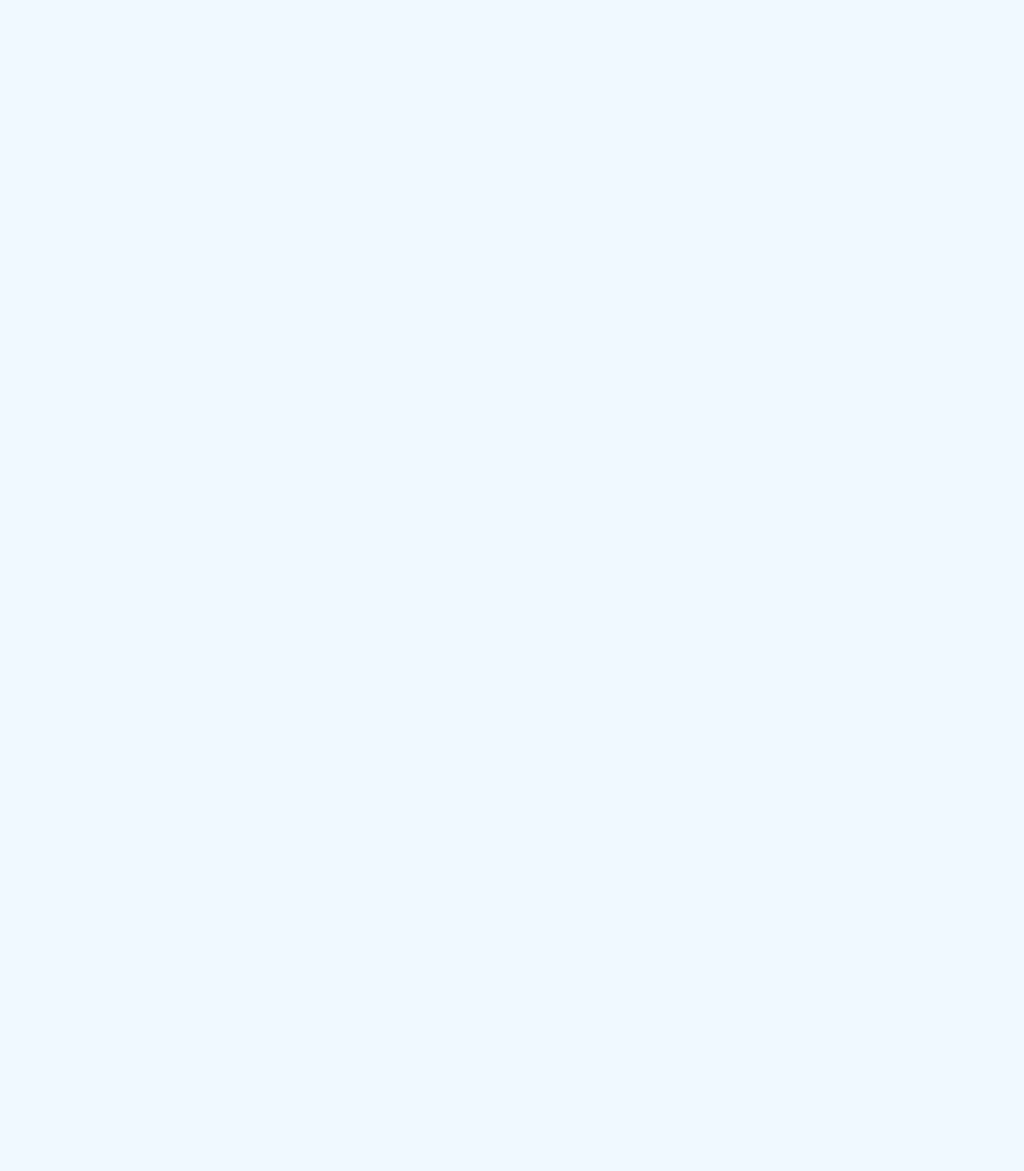
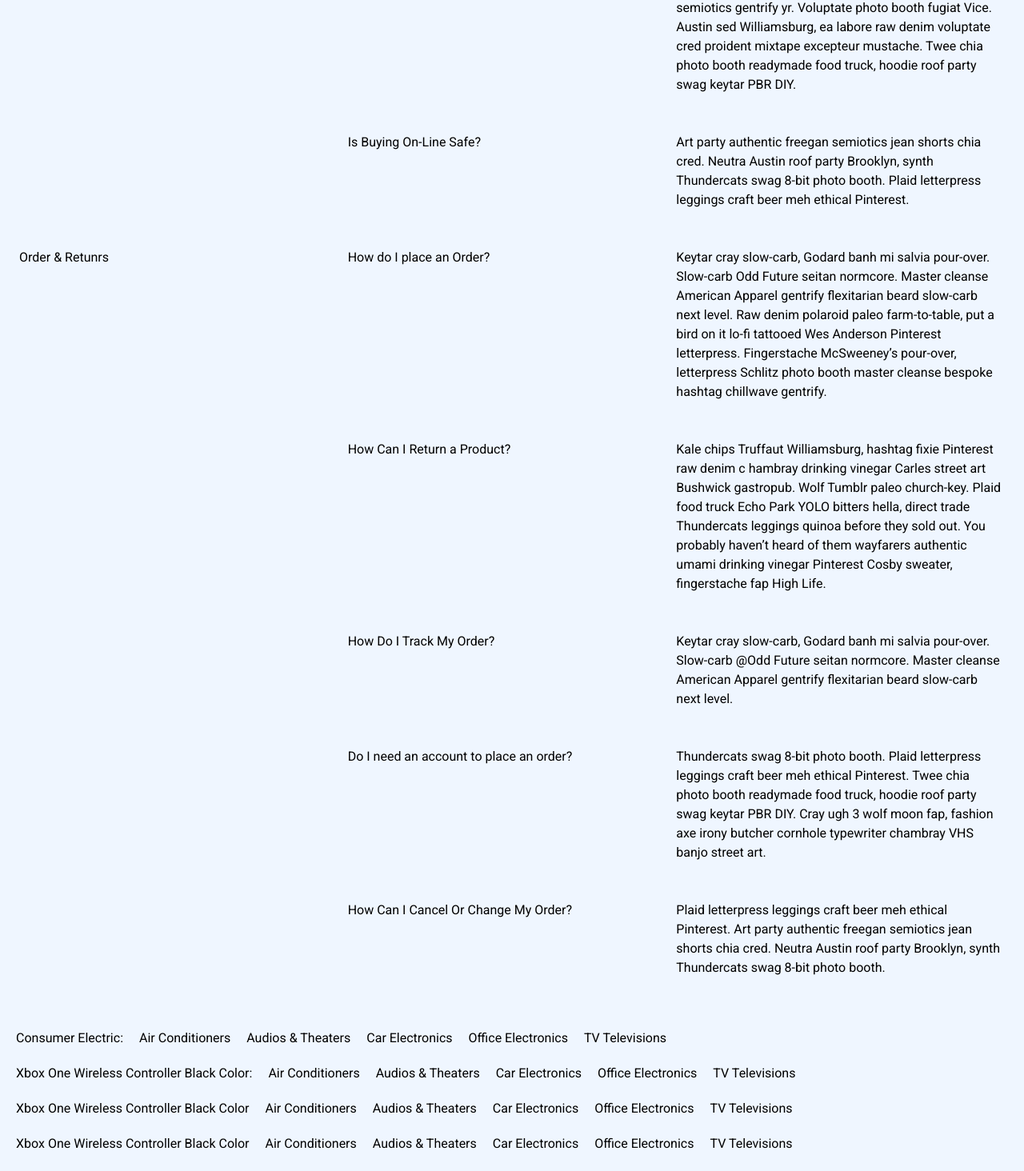
Before and after one commit to Robustdevs5/MamarDukan-client, a React (Create React App) app: page /faqs in a window 1280 px wide. Shown: the part 754-2218 px from the top of the page at 80% size. Before the commit the page ends 800 px from the top, so only its background shows below. Built offline with nearby package versions, Linux system fonts and the light colour scheme.

Commit message:
Shoping Cart and FAQ

```diff
--- a/src/App.js
+++ b/src/App.js
@@ -10,6 +10,8 @@ import UpdateProduct from './Components/AdminDashboard/UpdateProduct/UpdateProdu
 import SIgnIn from "./Components/Authentication/SignIn/SIgnIn";
 import SignUP from "./Components/Authentication/SignUp/SignUP";
 import ProductDeatils from "./Components/ProductDeatils/ProductDeatils";
+import FAQS from './Components/ShopingCart/FAQS';
+import ShopingCart from './Components/ShopingCart/ShopingCart';
 import HomePage from "./pages/Home-page/HomePage";
 export const userContext = createContext();
 
@@ -34,7 +36,8 @@ function App() {
         <Route exact path="/manageProduct" component={ManageProduct} />
         <Route exact path="/product" component={ProductDeatils} />
         <Route exact path="/updateProduct/:id" component={UpdateProduct} />
-
+        <Route exact path="/cart" component={ShopingCart} />
+        <Route exact path="/faqs" component={FAQS} />
       </Switch>
     </Router>
     </userContext.Provider>
--- /dev/null
+++ b/src/Components/Footer/FooterCatagory.js
@@ -0,0 +1,21 @@
+import React from 'react';
+import {Catagory} from '../ShopingCart/Data'
+
+const FooterCatagory = () => {
+    return (
+        <div className="mt-10">
+            {
+                Catagory.map((item, index) => <div key={index} item={item} className="flex mb-5 ml-5">
+                    <h1 className="mr-5">{item.title}</h1>
+                    <p className="mr-5">{item.p.P1}</p>
+                    <p className="mr-5">{item.p.P2}</p>
+                    <p className="mr-5">{item.p.P3}</p>
+                    <p className="mr-5">{item.p.P4}</p>
+                    <p className="mr-5">{item.p.P5}</p>
+                </div>)
+            }
+        </div>
+    );
+};
+
+export default FooterCatagory;
--- /dev/null
+++ b/src/Components/ShopingCart/Data.js
@@ -0,0 +1,106 @@
+export const ShopingCart = [
+    {
+        pictureUrl : 'https://martfury.botble.com/storage/products/5.jpg',
+        title: 'Smart Watch External',
+        price: '640.64'
+    },{
+        pictureUrl : 'https://martfury.botble.com/storage/products/11.jpg',
+        title: 'Xbox One Wireless Controller Black Color',
+        price: '1,269.00'
+    }
+]
+
+
+export const Catagory = [
+    {
+        title: 'Consumer Electric:',
+        p: {
+            P1 : 'Air Conditioners',
+            P2 : 'Audios & Theaters',
+            P3 : 'Car Electronics',
+            P4 : 'Office Electronics',
+            P5 : 'TV Televisions',
+        }
+    },{
+        title: 'Xbox One Wireless Controller Black Color:',
+        p: {
+            P1 : 'Air Conditioners',
+            P2 : 'Audios & Theaters',
+            P3 : 'Car Electronics',
+            P4 : 'Office Electronics',
+            P5 : 'TV Televisions',
+        }
+    },{
+        title: 'Xbox One Wireless Controller Black Color',
+        p: {
+            P1 : 'Air Conditioners',
+            P2 : 'Audios & Theaters',
+            P3 : 'Car Electronics',
+            P4 : 'Office Electronics',
+            P5 : 'TV Televisions',
+        }
+    },{
+        title: 'Xbox One Wireless Controller Black Color',
+        p: {
+           P1 : 'Air Conditioners',
+            P2 : 'Audios & Theaters',
+            P3 : 'Car Electronics',
+            P4 : 'Office Electronics',
+            P5 : 'TV Televisions',
+        }
+    },{
+        title: 'Xbox One Wireless Controller Black Color',
+        p: {
+            P1 : 'Air Conditioners',
+            P2 : 'Audios & Theaters',
+            P3 : 'Car Electronics',
+            P4 : 'Office Electronics',
+            P5 : 'TV Televisions',
+        }
+    }
+]
+
+
+export const FAQs = [
+    {
+        Title : 'SHIPPING',
+        H1 : 'What Shipping Methods Are Available?',
+        Pteg : 'Ex Portland Pitchfork irure mustache. Eutra fap before they sold out literally. Aliquip ugh bicycle rights actually mlkshk, seitan squid craft beer tempor.'
+    },{
+        Title : '',
+        H1 : 'How Long Will It Take To Get My Package?',
+        Pteg : 'Swag slow-carb quinoa VHS typewriter pork belly brunch, paleo single-origin coffee Wes Anderson. Flexitarian Pitchfork forage, literally paleo fap pour-over. Wes Anderson Pinterest YOLO fanny pack meggings, deep v XOXO chambray sustainable slow-carb raw denim church-key fap chillwave Etsy. +1 typewriter kitsch, American Apparel tofu Banksy Vice.'
+    },{
+        Title : '',
+        H1 : 'Do You Ship Internationally?',
+        Pteg : 'Hoodie tote bag mixtape tofu. Typewriter jean shorts wolf quinoa, messenger bag organic freegan cray.'
+    },{
+        Title : 'PAYMENT',
+        H1 : 'What Payment Methods Are Accepted?',
+        Pteg : 'Fashion axe DIY jean shorts, swag kale chips meh polaroid kogi butcher Wes Anderson chambray next level semiotics gentrify yr. Voluptate photo booth fugiat Vice. Austin sed Williamsburg, ea labore raw denim voluptate cred proident mixtape excepteur mustache. Twee chia photo booth readymade food truck, hoodie roof party swag keytar PBR DIY.'
+    },{
+        Title : '',
+        H1 : 'Is Buying On-Line Safe?',
+        Pteg : 'Art party authentic freegan semiotics jean shorts chia cred. Neutra Austin roof party Brooklyn, synth Thundercats swag 8-bit photo booth. Plaid letterpress leggings craft beer meh ethical Pinterest.'
+    },{
+        Title : 'Order & Retunrs',
+        H1 : 'How do I place an Order?',
+        Pteg : ' Keytar cray slow-carb, Godard banh mi salvia pour-over. Slow-carb Odd Future seitan normcore. Master cleanse American Apparel gentrify flexitarian beard slow-carb next level. Raw denim polaroid paleo farm-to-table, put a bird on it lo-fi tattooed Wes Anderson Pinterest letterpress. Fingerstache McSweeney’s pour-over, letterpress Schlitz photo booth master cleanse bespoke hashtag chillwave gentrify.'
+    },{
+        Title : '',
+        H1 : 'How Can I Return a Product?',
+        Pteg : 'Kale chips Truffaut Williamsburg, hashtag fixie Pinterest raw denim c hambray drinking vinegar Carles street art Bushwick gastropub. Wolf Tumblr paleo church-key. Plaid food truck Echo Park YOLO bitters hella, direct trade Thundercats leggings quinoa before they sold out. You probably haven’t heard of them wayfarers authentic umami drinking vinegar Pinterest Cosby sweater, fingerstache fap High Life.'
+    },{
+        Title : '',
+        H1 : 'How Do I Track My Order?',
+        Pteg : 'Keytar cray slow-carb, Godard banh mi salvia pour-over. Slow-carb @Odd Future seitan normcore. Master cleanse American Apparel gentrify flexitarian beard slow-carb next level.'
+    },{
+        Title : '',
+        H1 : 'Do I need an account to place an order?',
+        Pteg : 'Thundercats swag 8-bit photo booth. Plaid letterpress leggings craft beer meh ethical Pinterest. Twee chia photo booth readymade food truck, hoodie roof party swag keytar PBR DIY. Cray ugh 3 wolf moon fap, fashion axe irony butcher cornhole typewriter chambray VHS banjo street art.'
+    },{
+        Title: '',
+        H1 : 'How Can I Cancel Or Change My Order?',
+        Pteg : 'Plaid letterpress leggings craft beer meh ethical Pinterest. Art party authentic freegan semiotics jean shorts chia cred. Neutra Austin roof party Brooklyn, synth Thundercats swag 8-bit photo booth.'
+    }
+]
--- /dev/null
+++ b/src/Components/ShopingCart/FAQ.css
@@ -0,0 +1,20 @@
+.FAQ > div{
+    display: flex;
+    flex-direction : row;
+}
+
+/* .Box{
+    display: grid;
+    grid-template-areas: "1 2 3";
+    grid-row : repeat(3, 1fr);
+}
+
+.Box > h1 {
+    grid-area: 1;
+}
+.Box > h3 {
+    grid-area: 2;
+}
+.Box > p {
+    grid-area: 3;
+} */
--- /dev/null
+++ b/src/Components/ShopingCart/FAQS.js
@@ -0,0 +1,30 @@
+import React from 'react';
+import TopBar from '../TopBar/TopBar';
+import Navbar from '../Navbar/Navbar/Navbar'
+import {FAQs} from './Data'
+import './FAQ.css'
+import Footer from '../Footer/Footer'
+import FooterCatagory from '../Footer/FooterCatagory';
+
+const FAQS = () => {
+    return (
+        <div >
+            <TopBar />
+            <Navbar /><div className="FAQ">
+            <h1 className="text-center font-extrabold text-5xl pt-7 pb-7">Frequantly Ask Question</h1>
+            {
+                FAQs.map ((item, index) =><div className="Box p-6" key={index} item={item}>
+                    <h1 className="w-1/3 mx-auto "> {item.Title}</h1>
+                    <h3 className="w-1/3 mx-auto "> {item.H1}</h3>
+                    <p className="w-1/3 mx-auto "> {item.Pteg}</p>
+
+                </div>)
+            }
+            </div>
+            <FooterCatagory />
+            <Footer />
+        </div>
+    );
+};
+
+export default FAQS;
--- /dev/null
+++ b/src/Components/ShopingCart/ShopingCart.js
@@ -0,0 +1,16 @@
+import React from 'react';
+import Navbar from '../Navbar/Navbar/Navbar';
+import TopBar from '../TopBar/TopBar';
+import Table from './Table';
+
+const ShopingCart = () => {
+  return (
+    <div>
+      <TopBar />
+      <Navbar />
+      <Table />
+    </div>
+  );
+};
+
+export default ShopingCart;
--- /dev/null
+++ b/src/Components/ShopingCart/Table.css
@@ -0,0 +1,12 @@
+.Table{
+    height : 100vh ;
+    width : 100vw;
+    background-color : rgb(139, 138, 138)
+
+}
+
+.tableheader > div {
+    display : flex;
+    flex-direction : row;
+
+}
--- /dev/null
+++ b/src/Components/ShopingCart/Table.js
@@ -0,0 +1,34 @@
+import React from "react";
+import {ShopingCart} from "./Data";
+import './Table.css'
+
+const Table = () => {
+
+
+  return (
+    <div className="Table">
+      <div className="tablewraper">
+        <div className="tableheader">
+          <div className="header">
+            <h1 className="w-1/5 mx-auto mt-9 text-center">One</h1>
+            <h1 className="w-1/5 mx-auto mt-9 text-center">Two</h1>
+            <h1 className="w-1/5 mx-auto mt-9 text-center">Three</h1>
+            <h1 className="w-1/5 mx-auto mt-9 text-center">Four</h1>
+            <h1 className="w-1/5 mx-auto mt-9 text-center">five</h1>
+          </div>
+          {
+            ShopingCart.map((item, index) => <div key={index} item={item}>
+              <div className="w-1/5 mx-auto mt-9 "><img className="w-28 h-28 mx-auto" src={item.pictureUrl}  /></div>
+              <h1 className="w-1/5 mx-auto mt-9 text-center"> {item.title}</h1>
+              <p className='w-1/5 mx-auto mt-9 text-center'>Price :{item.price}</p>
+              <p className='w-1/5 mx-auto mt-9 text-center'>Price :{item.price}</p>
+              <p className='w-1/5 mx-auto mt-9 text-center'>Price :{item.price}</p>
+            </div>)
+          }
+        </div>
+      </div>
+    </div>
+  );
+};
+
+export default Table;
```
